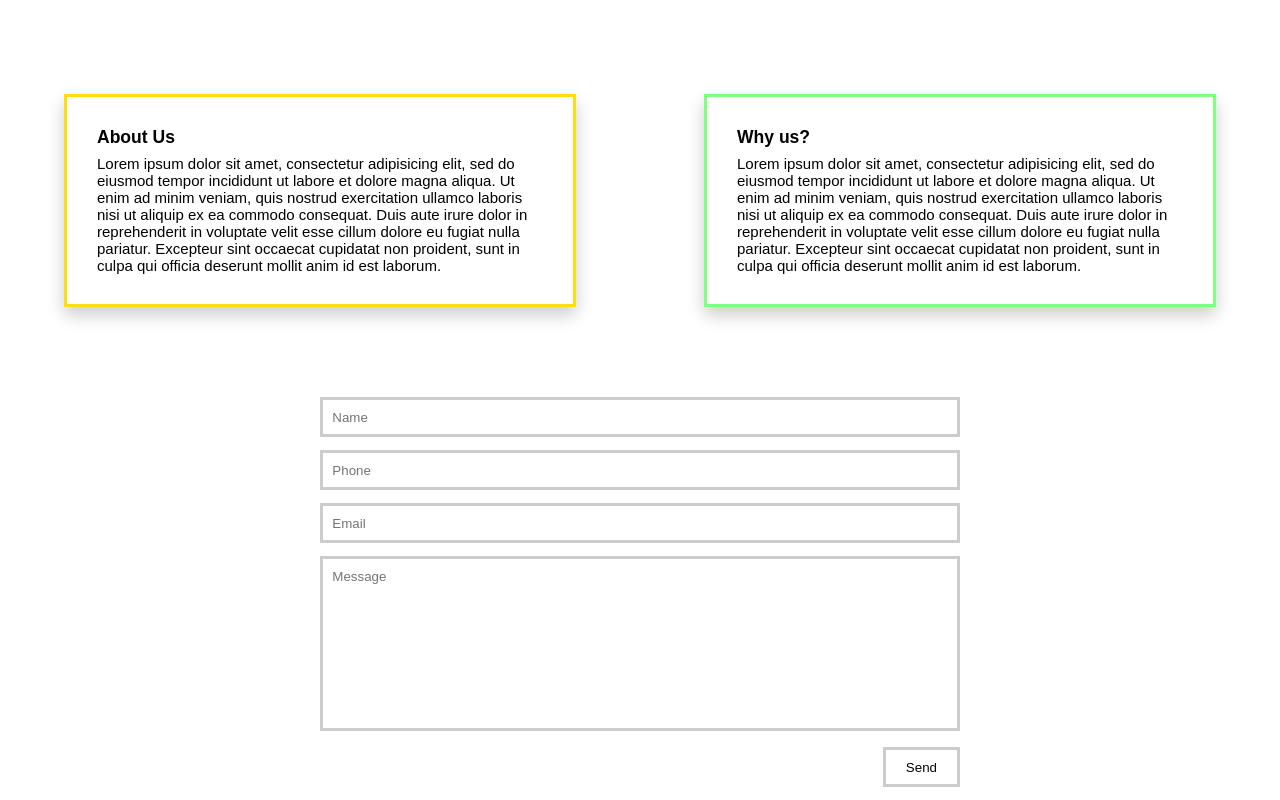
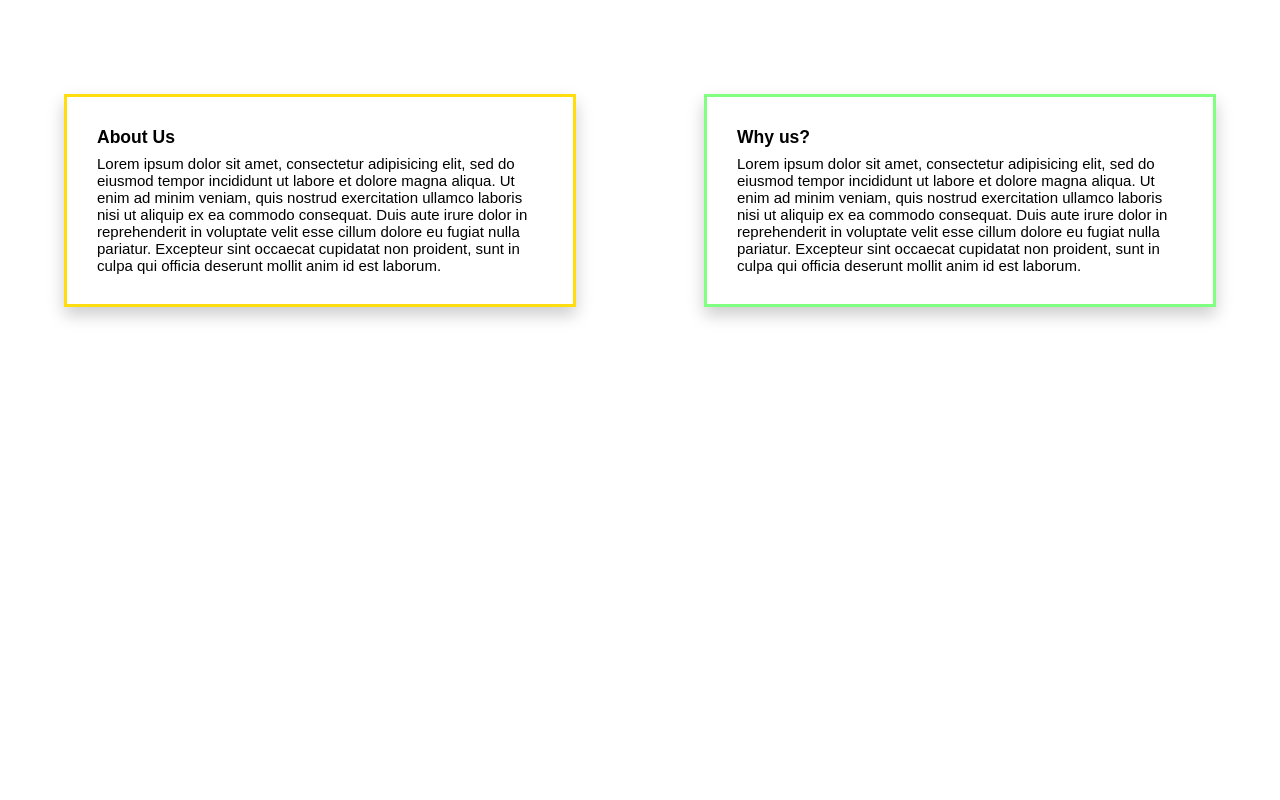
Before and after one commit to calebgibbs/agd, a Vue app: page / in a window 1280 px wide. Shown: the part 619-1419 px from the top of the page. After the commit the page ends 1016 px from the top, so only its background shows below. Built offline with nearby package versions, Linux system fonts and the light colour scheme.

Commit message:
starting on contact form

```diff
--- a/src/components/Card.vue
+++ b/src/components/Card.vue
@@ -1,30 +1,30 @@
 <template>
   <div class="card">
     <div class="inner">
-      <h3>{{title}}</h3>
-      <p>{{text}}</p>
+      <h3>{{ title }}</h3>
+      <p>{{ text }}</p>
     </div>
   </div>
 </template>
 
 <script>
-  export default {
-    props: {
-      title: String,
-      text: String
-    }
-  }
+export default {
+  props: {
+    title: String,
+    text: String,
+  },
+};
 </script>
 
 <style lang="scss" scoped>
 .card {
   width: 80%;
   margin: 0 auto;
-  box-shadow: 0px 8px 16px 0px rgba(0,0,0,0.2);
+  box-shadow: 0px 8px 16px 0px rgba(0, 0, 0, 0.2);
   padding: 2em;
 }
 
 p {
-  margin-top: .5em;
+  margin-top: 0.5em;
 }
 </style>
--- a/src/components/ContactForm.vue
+++ /dev/null
@@ -1,185 +0,0 @@
-<template>
-  <div>
-    <form name="contact" id="form" class="send" @submit.prevent="submitForm">
-      <div>
-        <input name="name" type="text" placeholder="Name" v-model="name" required>
-      </div>
-      <div>
-        <input name="phone" type="tel" placeholder="Phone" v-model="phone" required>
-      </div>
-      <div>
-        <input name="email" type="email" placeholder="Email" v-model="email" required>
-      </div>
-      <div>
-        <textarea name="message" cols="30" rows="10" placeholder="Message" v-model="message" required></textarea>
-      </div>
-      <div>
-        <button @click="validateForm" type="submit">Send</button>
-      </div>
-      <div class="errors">
-      <ul>
-        <li v-for="error in errors" :key="error">{{error}}</li>
-      </ul>
-    </div>
-    </form>
-  </div>
-</template>
-
-<script>
-  import emailjs from 'emailjs-com'
-  const nameRegex = /^[a-zA-Z]+(([',. -][a-zA-Z ])?[a-zA-Z]*)*$/
-  const phoneRegex = /^[\+]?[(]?[0-9]{3}[)]?[-\s\.]?[0-9]{3}[-\s\.]?[0-9]{4,6}$/
-  const emailRegex = /^[\w-\.]+@([\w-]+\.)+[\w-]{2,4}$/
-  export default {
-    data() {
-      return {
-        name: null,
-        phone: null,
-        email: null,
-        message: null,
-        errors: []
-      }
-    },
-    methods: {
-      validateForm(e) {
-        this.errors = []
-        //name
-        if(!this.name) {
-          this.errors.push('Please enter your name')
-        }else if(!this.name.match(nameRegex)){
-          this.errors.push('Please enter a valid name')
-        }
-        //phone
-        if(!this.phone) {
-          this.errors.push('Please enter your phone number')
-        }else if(!this.phone.match(phoneRegex)){
-          this.errors.push('Please enter a valid phone number')
-        }
-        //email
-        if(!this.email) {
-          this.errors.push('Please enter an email address')
-        }else if(!this.email.match(emailRegex)) {
-          this.errors.push('Please enter a valid email address')
-        }
-        //message
-        if(!this.message) {
-          this.errors.push('Please add a message')
-        }
-
-        if(this.errors) {
-          e.preventDefault()
-        }
-      },
-     submitForm(e) {
-       console.log('submit form')
-        emailjs.sendForm('service_tjyo04u', 'template_zmypudc', e.target, 'user_cXVYnoDAnK7U0qBsC9viA')
-        //remove text and add the loader
-        .then((result) => {
-            console.log('SUCCESS!', result.status, result.text)
-            //add sending class
-            document.getElementById()
-            //remove loader
-        }, (error) => {
-            console.log('FAILED...', error)
-        })
-      }
-    }
-  }
-</script>
-
-<style lang="scss" scoped>
-@import '../assets/styles/colors';
-
-$noSelect: #cccccc;
-$select: #000;
-
-form {
-  width: 50%;
-  margin: 0 auto;
-}
-
-input {
-  width: 100%;
-  padding: .7em;
-  margin-bottom: 1em;
-  border: 3px solid $noSelect;
-  outline: none;
-  transition: border .1s ease-in-out;
-  &:focus {
-    border: 3px solid $select;
-  }
-}
-
-textarea {
-  width: 100%;
-  padding: .7em;
-  resize: none;
-  font-family: inherit;
-  border: 3px solid $noSelect;
-  outline: none;
-  transition: border .1s ease-in-out;
-  &:focus {
-    border: 3px solid $select;
-  }
-}
-
-button {
-  float: right;
-  padding: .7em 1.5em;
-  margin: 1em 0;
-  border: solid 3px $noSelect;
-  background: none;
-  transition: .15s ease-in-out;
-  &:hover {
-   border: solid 3px $select;
-   background: $select;
-   color: #fff;
-  }
-}
-
-.errors {
-  color: $red;
-  margin: 1em;
-  ul {
-    padding: 0;
-    margin: 0;
-  }
-  li {
-    list-style-type: none;
-    margin: 0;
-    padding: 0;
-  }
-}
-
-.show {
-  display: block;
-}
-
-.hide {
-  display: none;
-}
-
-.send {
-  animation: sendForm 2s ease-out;
-}
-
-@keyframes sendForm {
-  0% {
-    transform: scale(0.8);
-  }
-  50% {
-    transform: translateX(100%);
-  }
-  55% {
-    opacity: 0;
-    transform: translateX(0);
-  }
-  70% {
-    opacity: .5;
-  }
-  100% {
-    opacity: 1;
-  }
-}
-
-</style>
--- a/src/components/HeroImage.vue
+++ b/src/components/HeroImage.vue
@@ -1,6 +1,6 @@
 <template>
   <div>
-    <img src="../assets/images/home/hero.png" alt="hero image">
+    <img src="../assets/images/home/hero.png" alt="hero image" />
   </div>
 </template>
 
--- a/src/components/HomeServices.vue
+++ b/src/components/HomeServices.vue
@@ -1,22 +1,22 @@
 <template>
   <div class="services">
     <div class="service">
-      <img src="../assets/images/home/interior.jpg" alt="">
+      <img src="../assets/images/home/interior.jpg" alt="" />
       <h3>Interior</h3>
     </div>
     <div class="service">
-      <img src="../assets/images/home/exterior.jpg" alt="">
+      <img src="../assets/images/home/exterior.jpg" alt="" />
       <h3>Exterior</h3>
     </div>
     <div class="service">
-      <img src="../assets/images/home/commercial.jpg" alt="">
+      <img src="../assets/images/home/commercial.jpg" alt="" />
       <h3>Commercial</h3>
     </div>
   </div>
 </template>
 
 <style lang="scss" scoped>
-@import '../assets/styles/mediaqueries';
+@import "../assets/styles/mediaqueries";
 .services {
   display: grid;
   grid-template-columns: repeat(3, 1fr);
@@ -33,7 +33,7 @@ img {
 
 h3 {
   font-size: 1.5em;
-  margin-top: .5em;
+  margin-top: 0.5em;
   font-weight: lighter;
 }
 
@@ -48,11 +48,11 @@ h3 {
   }
 }
 
-@include mobile-landscape{
+@include mobile-landscape {
   @include mobile();
 }
 
-@include mobile-portait{
+@include mobile-portait {
   @include mobile();
 }
 </style>
--- a/src/components/Navigation.vue
+++ b/src/components/Navigation.vue
@@ -2,20 +2,34 @@
   <div class="nav">
     <div class="logo">
       <router-link to="/">
-        <img src="../assets/images/logos/logo.png" alt="logo" width="75px">
+        <img src="../assets/images/logos/logo.png" alt="logo" width="75px" />
       </router-link>
     </div>
     <div class="mobile">
       <button @click="toggleMenu">
-        <img src="../assets/images/icons/menu.svg" alt="menu icon">
+        <img src="../assets/images/icons/menu.svg" alt="menu icon" />
       </button>
     </div>
-    <div class="links" :class="{show: menuOpen}">
+    <div class="links" :class="{ show: menuOpen }">
       <ul>
-        <li><router-link @click.native="closeMenu" to="/">Home</router-link></li>
-        <li><router-link @click.native="closeMenu" to="/services">Services</router-link></li>
-        <li><router-link @click.native="closeMenu" to="/photos">Photos</router-link></li>
-        <li><router-link @click.native="closeMenu" to="/contact">Contact</router-link></li>
+        <li>
+          <router-link @click.native="closeMenu" to="/">Home</router-link>
+        </li>
+        <li>
+          <router-link @click.native="closeMenu" to="/services"
+            >Services</router-link
+          >
+        </li>
+        <li>
+          <router-link @click.native="closeMenu" to="/photos"
+            >Photos</router-link
+          >
+        </li>
+        <li>
+          <router-link @click.native="closeMenu" to="/contact"
+            >Contact</router-link
+          >
+        </li>
       </ul>
     </div>
   </div>
@@ -25,27 +39,27 @@
 export default {
   data() {
     return {
-        menuOpen: false
-      }
+      menuOpen: false,
+    };
   },
   methods: {
     toggleMenu() {
-        this.menuOpen = !this.menuOpen
-        console.log(this.menuOpen)
+      this.menuOpen = !this.menuOpen;
+      console.log(this.menuOpen);
     },
     closeMenu() {
-        this.menuOpen = false
-      }
-    }
-  }
+      this.menuOpen = false;
+    },
+  },
+};
 </script>
 
 <style lang="scss" scoped>
-@import '../assets/styles/colors';
-@import '../assets/styles/mediaqueries';
+@import "../assets/styles/colors";
+@import "../assets/styles/mediaqueries";
 
 .nav {
-  padding: .5em;
+  padding: 0.5em;
   display: flex;
   justify-content: space-between;
   align-items: center;
@@ -65,13 +79,13 @@ li {
   display: inline-block;
   list-style-type: none;
   font-size: 1.3em;
-  margin: 0 .7em;
+  margin: 0 0.7em;
 }
 
 a {
   text-decoration: none;
   color: inherit;
-  transition: color .1s ease-in-out;
+  transition: color 0.1s ease-in-out;
   &:hover {
     color: $yellow;
   }
@@ -82,7 +96,6 @@ a {
     display: grid;
     grid-template-columns: repeat(2, 1fr);
     grid-template-rows: 2;
-
   }
   .logo {
     img {
@@ -103,7 +116,7 @@ a {
       margin-top: 1em;
       li {
         display: block;
-        padding: .4em;
+        padding: 0.4em;
         text-align: center;
         border-top: 1px solid $yellow;
       }
@@ -119,7 +132,7 @@ a {
       background: none;
       border: none;
       float: right;
-      padding: .3em;
+      padding: 0.3em;
     }
   }
 }
@@ -131,5 +144,4 @@ a {
 @include mobile-landscape {
   @include mobile-menu();
 }
-
 </style>
--- a/src/main.js
+++ b/src/main.js
@@ -1,12 +1,12 @@
-import Vue from 'vue'
-import App from './App.vue'
-import router from './router'
+import Vue from "vue";
+import App from "./App.vue";
+import router from "./router";
 
-import './assets/styles/main.scss'
+import "./assets/styles/main.scss";
 
-Vue.config.productionTip = false
+Vue.config.productionTip = false;
 
 new Vue({
   router,
-  render: h => h(App)
-}).$mount('#app')
+  render: (h) => h(App),
+}).$mount("#app");
--- a/src/router/index.js
+++ b/src/router/index.js
@@ -1,22 +1,21 @@
-import Vue from 'vue'
-import VueRouter from 'vue-router'
-import Home from '../views/Home.vue'
+import Vue from "vue";
+import VueRouter from "vue-router";
+import Home from "../views/Home.vue";
 
-
-Vue.use(VueRouter)
+Vue.use(VueRouter);
 
 const routes = [
   {
-    path: '/',
-    name: 'Home',
-    component: Home
-  }
-]
+    path: "/",
+    name: "Home",
+    component: Home,
+  },
+];
 
 const router = new VueRouter({
-  mode: 'history',
+  mode: "history",
   base: process.env.BASE_URL,
-  routes
-})
+  routes,
+});
 
-export default router
+export default router;
--- a/src/views/Home.vue
+++ b/src/views/Home.vue
@@ -1,34 +1,31 @@
 <template>
   <div>
-    <HeroImage/>
-    <Services/>
+    <HeroImage />
+    <Services />
     <div class="cards">
-      <About/>
-      <Why/>
+      <About />
+      <Why />
     </div>
-    <Contact/>
   </div>
 </template>
 
 <script>
-  import HeroImage from '../components/HeroImage'
-  import Services from '../components/HomeServices'
-  import About from '../components/AboutUs'
-  import Why from '../components/WhyUs'
-  import Contact from '../components/ContactForm'
-  export default {
-    components: {
-      HeroImage,
-      Services,
-      About,
-      Why,
-      Contact
-    }
-  }
+import HeroImage from "../components/HeroImage";
+import Services from "../components/HomeServices";
+import About from "../components/AboutUs";
+import Why from "../components/WhyUs";
+export default {
+  components: {
+    HeroImage,
+    Services,
+    About,
+    Why
+  },
+};
 </script>
 
 <style lang="scss" scoped>
-@import '../assets/styles/mediaqueries';
+@import "../assets/styles/mediaqueries";
 .cards {
   display: grid;
   grid-template-columns: repeat(2, 1fr);
@@ -49,5 +46,4 @@
     grid-gap: 2em;
   }
 }
-
 </style>
```
Also changed, not shown: src/App.vue (+9 -11 lines), src/components/AboutUs.vue (+7 -7 lines), src/components/WhyUs.vue (+7 -7 lines). Lines whose indentation alone changed are shown as unchanged.
